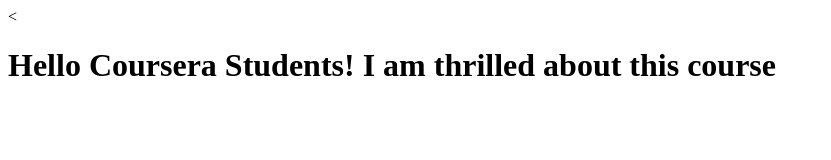
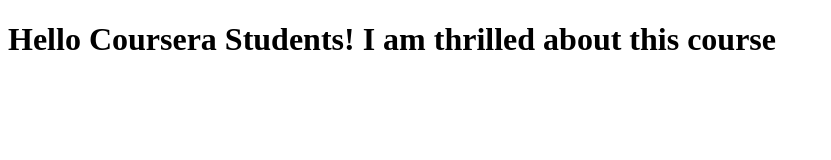
Before and after one commit to Anil4799/coursera--test, a plain HTML site: page index.html in a window 1280 px wide. Shown: the whole page, without its empty margins (0-831 px from the left). Drawn offline with Linux system fonts and the light colour scheme.

Commit message:
new version1 of web file

```diff
--- a/index.html
+++ b/index.html
@@ -5,6 +5,6 @@
     <title>Hello Coursera</title>
   </head>
   <body>
-    <<h1>Hello Coursera Students! I am thrilled about this course</h1>
+    <h1>Hello Coursera Students! I am thrilled about this course</h1>
   </body>
 </html>
```
